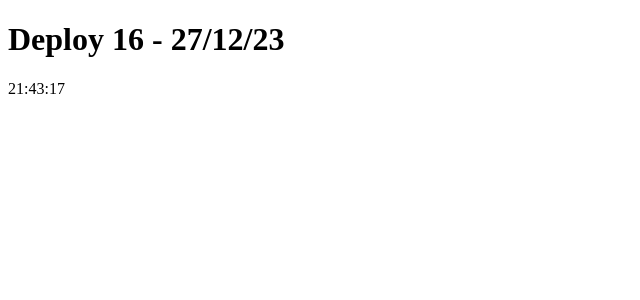
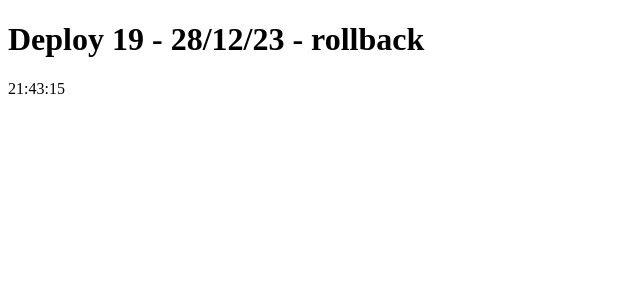
Before and after one commit to github-renan/clone-tabnews, a Next.js app: page / in a window 1280 px wide. Shown: the top 300 px of the page, without its empty margins (0-640 px from the left). Built offline with nearby package versions, Linux system fonts and the light colour scheme.

Commit message:
Update index.js

```diff
--- a/pages/index.js
+++ b/pages/index.js
@@ -30,7 +30,7 @@ function Home() {
 
   return (
     <div>
-      <h1>Deploy 16 - 27/12/23 </h1>
+      <h1>Deploy 19 - 28/12/23 - rollback </h1>
 
       <div id="dataHoraDisplay">{horaAtual}</div>
     </div>
```
